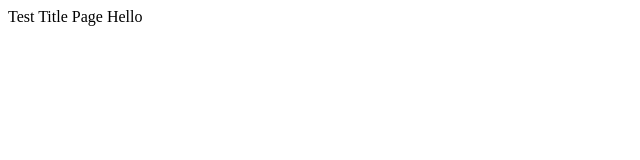
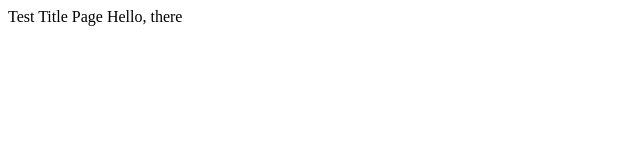
Before and after one commit to LloydGordon/Hello, a plain HTML site: page index.html in a window 1280 px wide. Shown: the full height of the page, 0-640 px from the left. Drawn offline with Linux system fonts and the light colour scheme.

Commit message:
Changes to be committed:

```diff
--- a/app.js
+++ b/app.js
@@ -1 +1,2 @@
+
 console.log("hello");
--- a/index.html
+++ b/index.html
@@ -4,6 +4,6 @@
         Test Title Page
     </head>
     <body>
-	Hello
+	Hello, there
     </body>
 </html>
--- a/test.js
+++ b/test.js
@@ -1 +1,2 @@
+
 console.log("testing");
```
Also changed, not shown: 1 other file.
